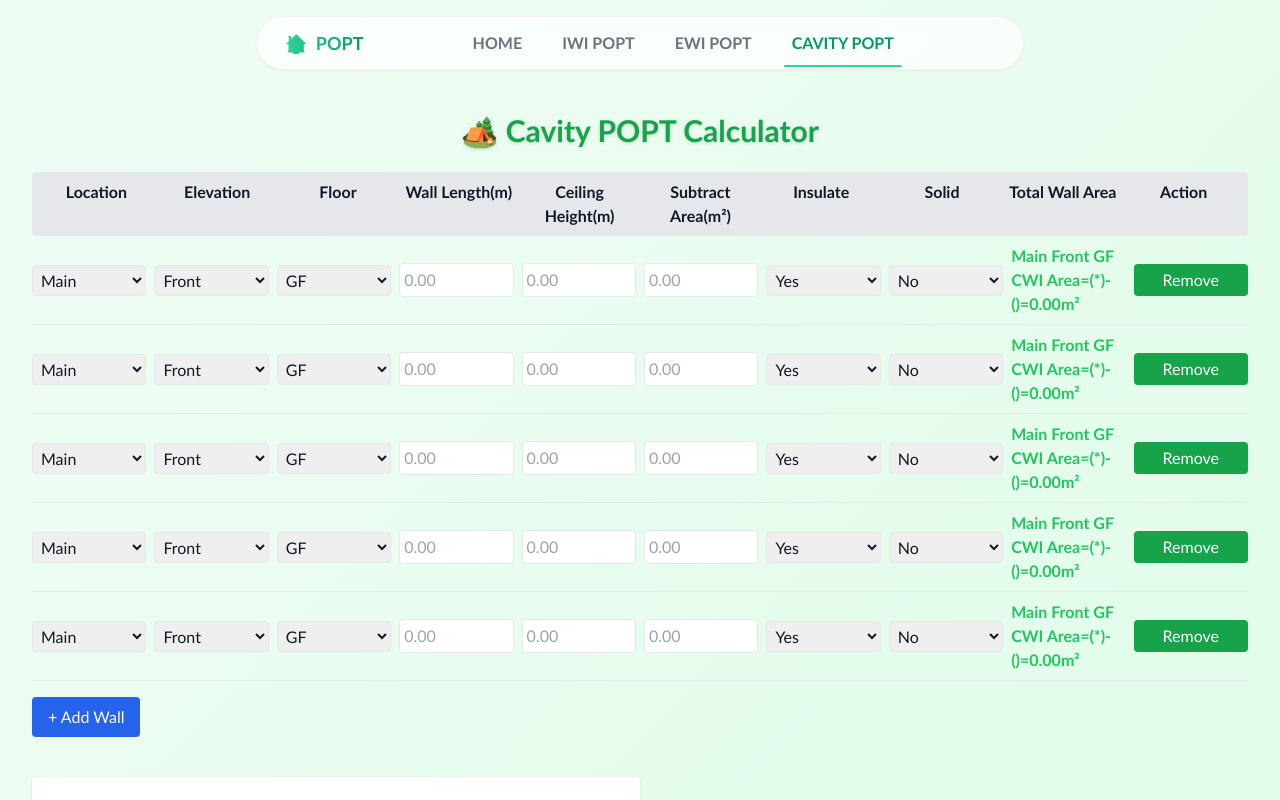
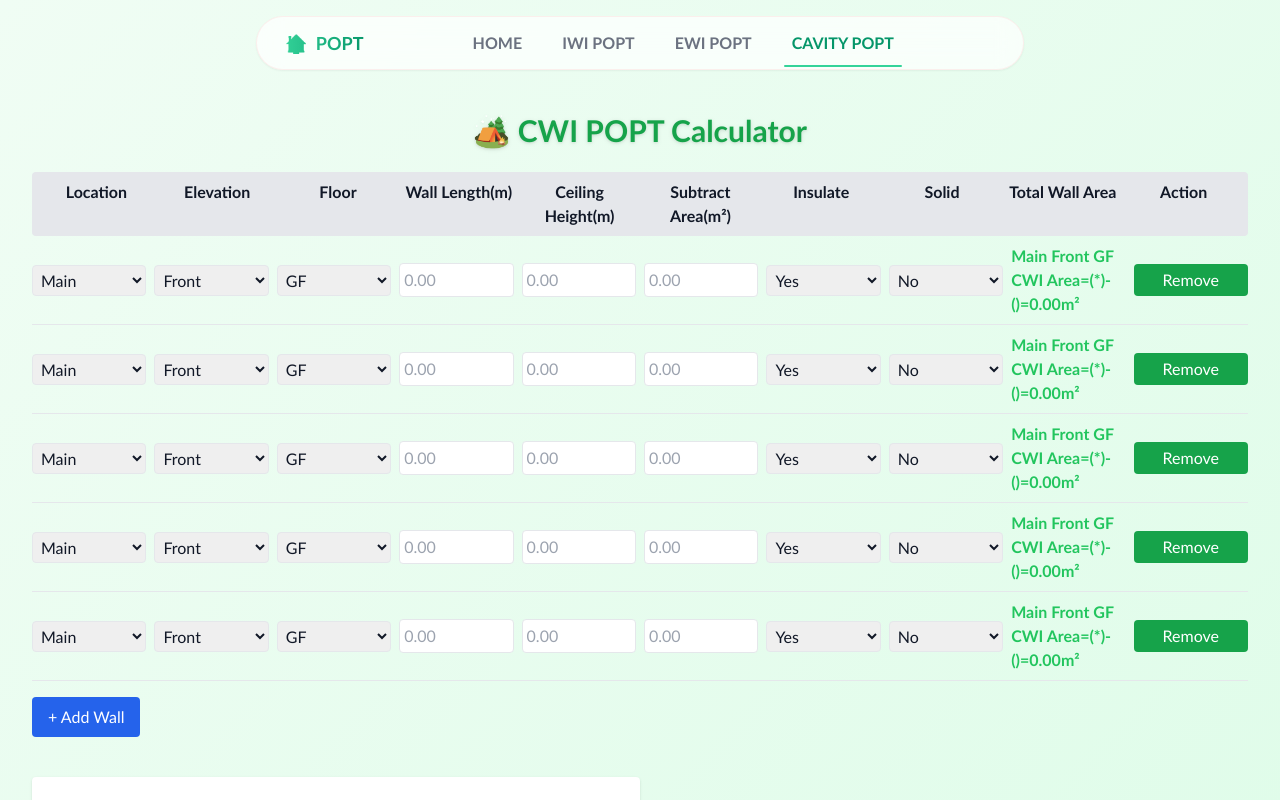
Before and after one commit to HameyDev/popt-calculator, a Next.js app: page /cavity in a window 1280 px wide. Shown: the top 800 px of the page. Built offline with nearby package versions, Linux system fonts and the light colour scheme.

Commit message:
Update page.jsx

```diff
--- a/src/app/cavity/page.jsx
+++ b/src/app/cavity/page.jsx
@@ -93,7 +93,7 @@ export default function CWICalculator() {
   return (
     <div className="min-h-screen bg-gradient-to-br from-green-50 via-gray to-green-100 p-4 sm:p-8 pt-20 sm:pt-28 font-sans">
       <h1 className="text-3xl font-extrabold text-center text-green-600 mb-6 drop-shadow">
-        🏕️ Cavity POPT Calculator
+        🏕️ CWI POPT Calculator
       </h1>
 
       {/* Responsive Table Wrapper */}
```
